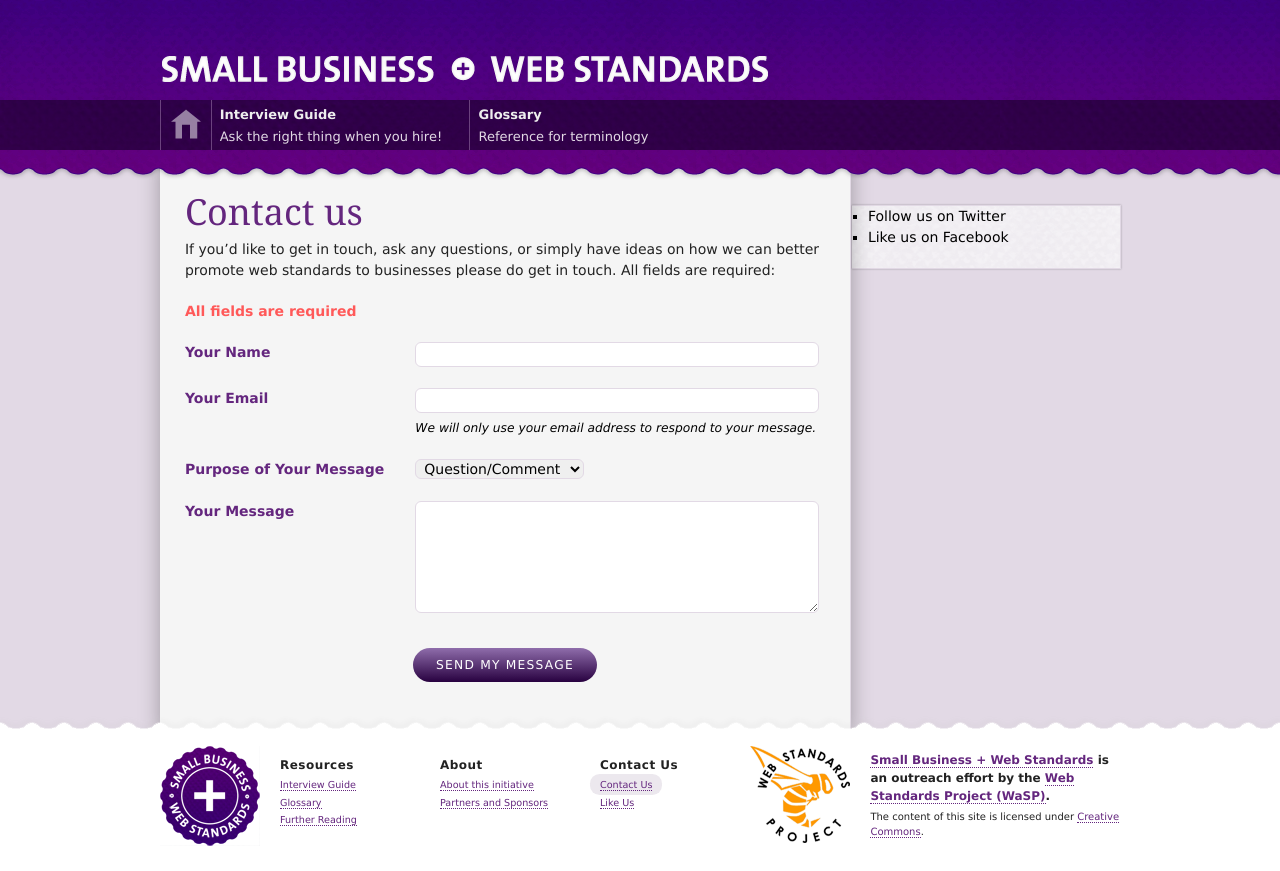
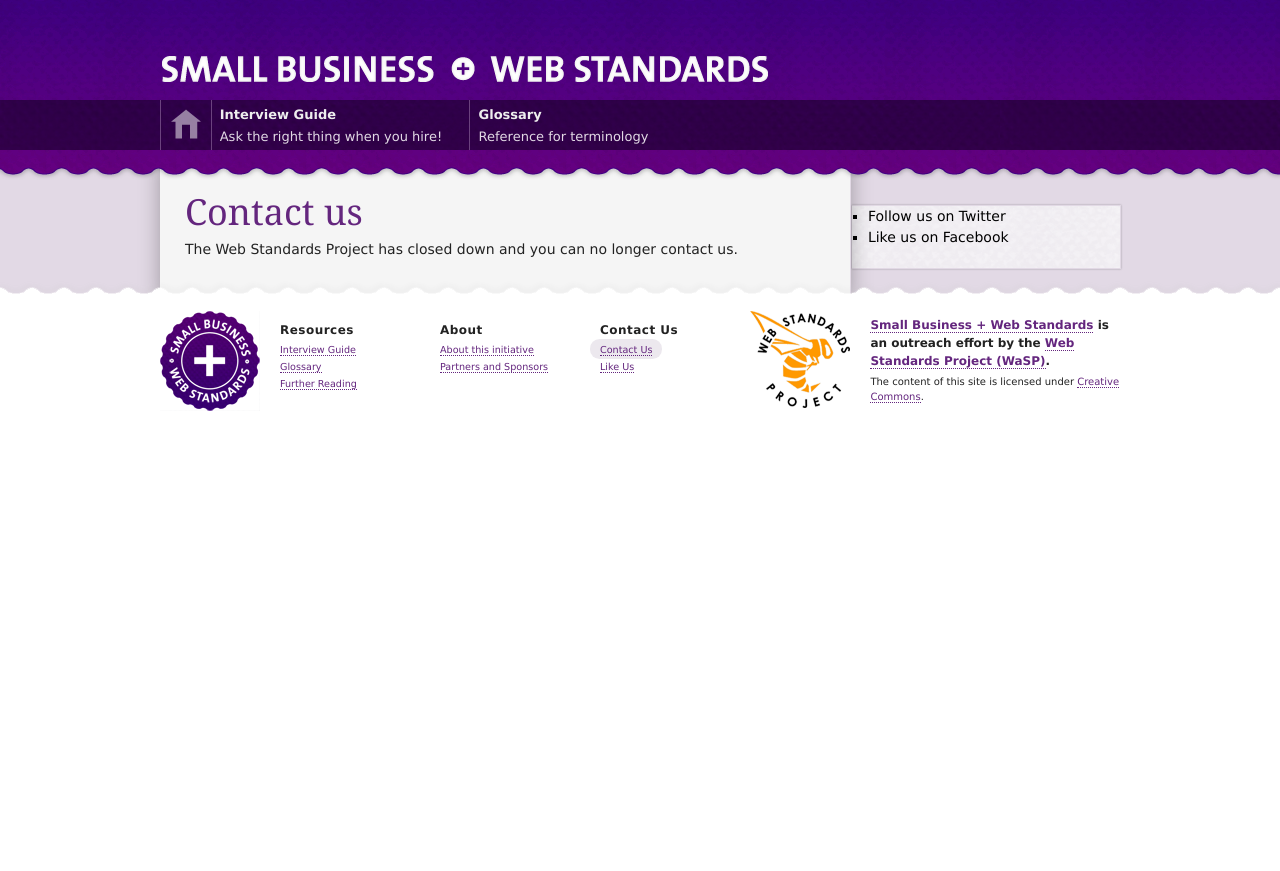
Before and after one commit to web-standards-project/biz.webstandards.org, a plain HTML site: page contact/index.html in a window 1280 px wide. After the commit the page ends 800 px from the top, so only its background shows below. Drawn offline with nearby package versions, Linux system fonts and the light colour scheme.

Commit message:
Removing the contact form

```diff
--- a/contact/index.html
+++ b/contact/index.html
@@ -87,44 +87,7 @@
 			<header>
 				<h1>Contact us</h1>
 			</header>
-			<p>If you&#8217;d like to get in touch, ask any questions, or simply have ideas on how we can better promote web standards to businesses please do get in touch. All fields are&nbsp;required:</p>
-
-
-
-			<form action="http://biz.webstandards.org/?ACT=36" accept-charset="utf-8" method="post"><div style="display:none">
-<input type="hidden" name="params_id" value="214060" />
-<input type="hidden" name="XID" value="2c7d88a957673dc539e0d7c7a83132bc9df07a0f" />
-</div>
-        		<p class="required-notice"><strong>All fields are required</strong></p>
-				<fieldset>
-					<ol>
-						<li>
-							<label for="contact-name">Your Name</label>
-							<input type="text" id="contact-name" name="name" required="required" aria-required="true"/>
-						</li>
-						<li>
-							<label for="contact-email">Your Email</label>
-							<input type="email" id="contact-email" name="email" required="required" aria-required="true"/>
-							<em class="notes">We will only use your email address to respond to your message.</em>
-						</li>
-						<li>
-							<label for="contact-subject">Purpose of Your Message</label>
-							<select id="contact-subject" name="recipient_email" />
-								<option value="{recipient_value1}">Question/Comment</option>
-								<option value="{recipient_value3}">Website Bug Report</option>
-							</select>
-						</li>
-						<li>
-							<label for="contact-message">Your Message</label>
-							<textarea id="contact-message" name="message" rows="10" cols="60" required="required" aria-required="true"></textarea>
-						</li>
-										<li class="submit buttons">
-							<button type="submit" class="primary">Send my message</button>
-						</li>
-					</ol>
-		        </fieldset>
-			</form>
-
+			<p>The Web Standards Project has closed down and you can no longer contact us.</p>
 		</article>
 
 					<aside class="sidebar" role="complementary">
```
